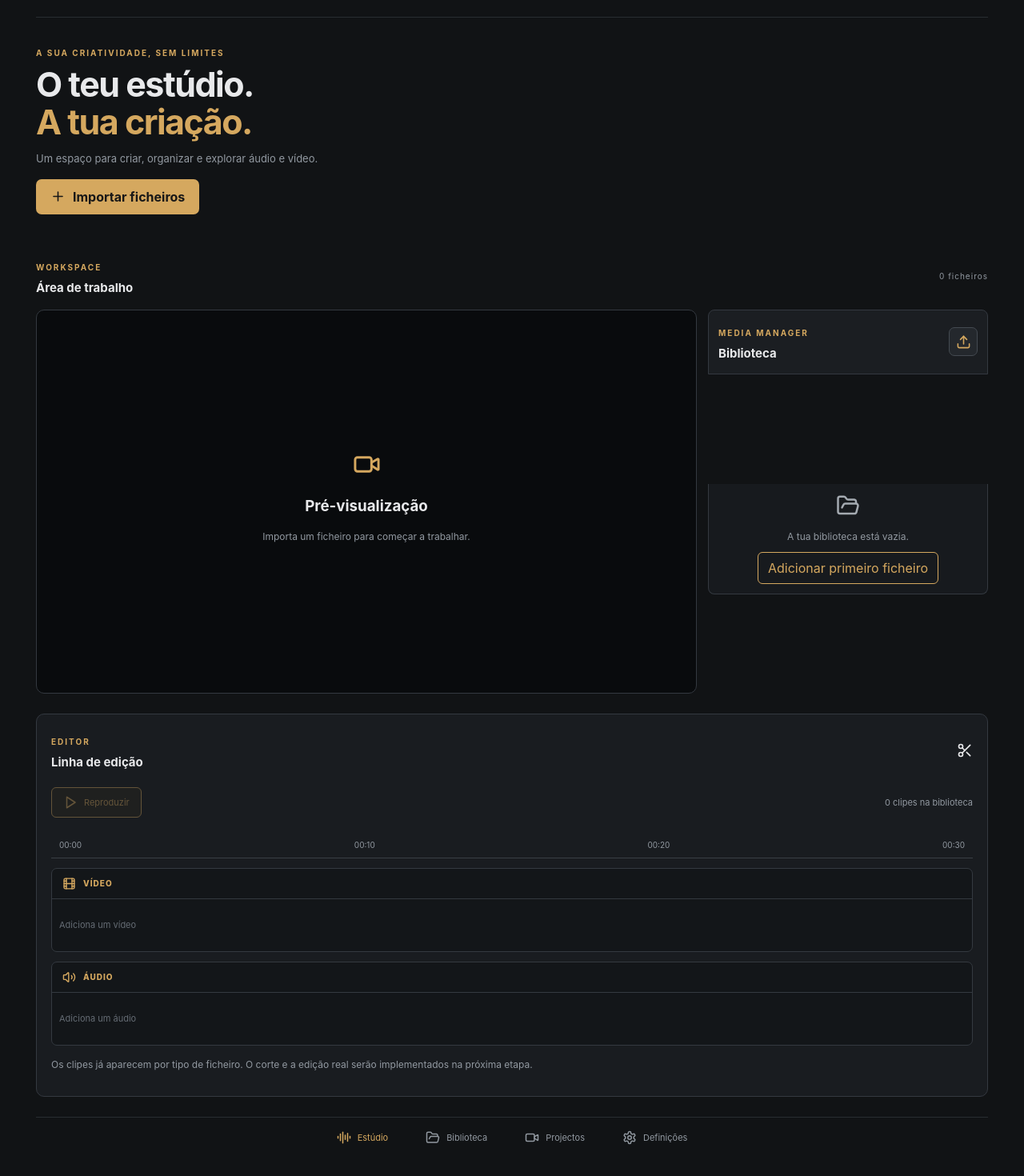
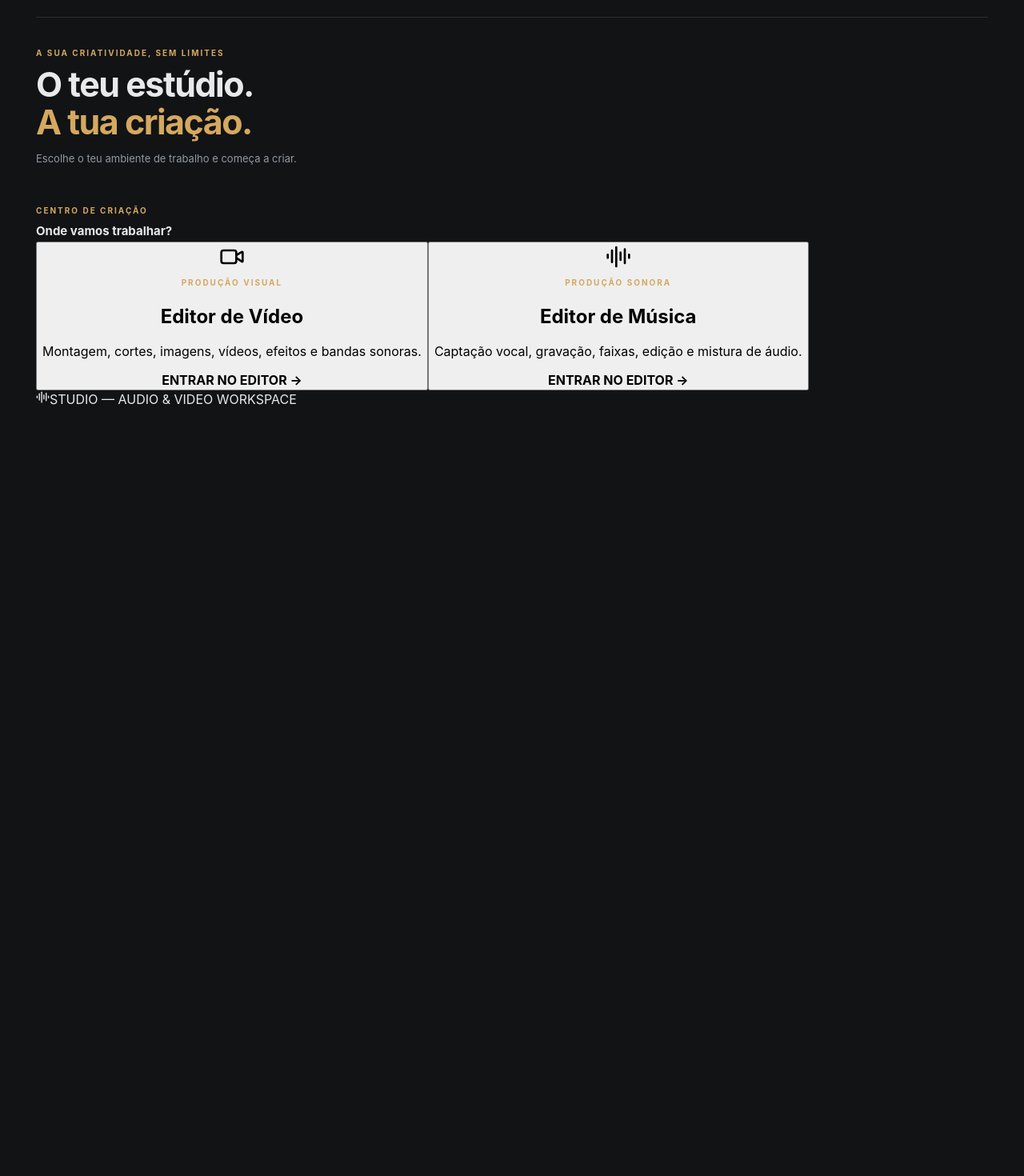
Before and after one commit to webbruno288/studio-audio-video, a React (Vite) app: page / in a window 1280 px wide. Shown: the part 68-1538 px from the top of the page at 80% size. After the commit the page ends 800 px from the top, so only its background shows below. Built offline with nearby package versions, Linux system fonts and the light colour scheme.

Commit message:
Atualizar o App.tsx

```diff
--- a/src/App.tsx
+++ b/src/App.tsx
@@ -1,9 +1,10 @@
 
 import { useRef, useState } from 'react'
 import {
-  Upload, Music2, Video, Image as ImageIcon,
-  FolderOpen, Scissors, Settings, Plus, AudioLines,
-  Play, Pause, Trash2, Film, Volume2
+  AudioLines, Video, Music2, Image as ImageIcon,
+  FolderOpen, Upload, Plus, Scissors, Settings,
+  Play, Pause, Trash2, Film, Volume2,
+  ArrowLeft, Mic, Headphones, SlidersHorizontal
 } from 'lucide-react'
 
 type Media = {
@@ -13,22 +14,36 @@ type Media = {
   url: string
 }
 
+type EditorMode = 'home' | 'video' | 'music'
+
 export default function App() {
   const [media, setMedia] = useState<Media[]>([])
   const [selected, setSelected] = useState<Media | null>(null)
-  const [tab, setTab] = useState('Estúdio')
+  const [mode, setMode] = useState<EditorMode>('home')
   const [playing, setPlaying] = useState(false)
+
   const fileRef = useRef<HTMLInputElement>(null)
   const audioRef = useRef<HTMLAudioElement>(null)
   const videoRef = useRef<HTMLVideoElement>(null)
+
+  const visibleMedia = media.filter(item =>
+    mode === 'music'
+      ? item.type.startsWith('audio/')
+      : mode === 'video'
+        ? true
+        : false
+  )
 
   function importFiles(files: FileList | null) {
     if (!files) return
 
     const added = Array.from(files)
-      .filter(file => file.type.startsWith('audio/') ||
+      .filter(file => {
+        if (mode === 'music') return file.type.startsWith('audio/')
+        return file.type.startsWith('audio/') ||
           file.type.startsWith('video/') ||
-        file.type.startsWith('image/'))
+          file.type.startsWith('image/')
+      })
       .map(file => ({
         id: Date.now() + Math.random(),
         name: file.name,
@@ -37,18 +52,29 @@ export default function App() {
       }))
 
     setMedia(old => [...old, ...added])
-    if (added.length) setSelected(added[0])
+
+    if (added.length) {
+      setSelected(added[0])
+    }
+
+    if (fileRef.current) {
+      fileRef.current.value = ''
+    }
   }
 
   function removeMedia(id: number) {
     const item = media.find(file => file.id === id)
-    if (item) URL.revokeObjectURL(item.url)
+
+    if (item) {
+      URL.revokeObjectURL(item.url)
+    }
 
     const remaining = media.filter(file => file.id !== id)
     setMedia(remaining)
 
     if (selected?.id === id) {
       setSelected(remaining[0] || null)
+      setPlaying(false)
     }
   }
 
@@ -70,34 +96,148 @@ export default function App() {
     }
   }
 
+  function openEditor(editor: 'video' | 'music') {
+    setMode(editor)
+    setSelected(null)
+    setPlaying(false)
+  }
+
+  function goHome() {
+    setMode('home')
+    setSelected(null)
+    setPlaying(false)
+  }
+
+  if (mode === 'home') {
     return (
       <main className="app">
         <header className="topbar">
-        <div className="brand"><AudioLines size={25} /><span>STUDIO</span></div>
+          <div className="brand">
+            <AudioLines size={27} />
+            <span>STUDIO</span>
+          </div>
           <span className="status">● PROJECTO LOCAL</span>
         </header>
 
         <section className="welcome">
           <p className="eyebrow">A SUA CRIATIVIDADE, SEM LIMITES</p>
-        <h1>O teu estúdio.<br /><span>A tua criação.</span></h1>
-        <p className="sub">Um espaço para criar, organizar e explorar áudio e vídeo.</p>
-        <button className="primary" onClick={() => fileRef.current?.click()}>
-          <Plus size={19} /> Importar ficheiros
+          <h1>O teu estúdio.<br />
+            <span>A tua criação.</span>
+          </h1>
+          <p className="sub">
+            Escolhe o teu ambiente de trabalho e começa a criar.
+          </p>
+        </section>
+
+        <section className="editor-choice">
+          <div className="section-heading">
+            <div>
+              <p className="eyebrow">CENTRO DE CRIAÇÃO</p>
+              <h2>Onde vamos trabalhar?</h2>
+            </div>
+          </div>
+
+          <button
+            className="editor-card video-card"
+            onClick={() => openEditor('video')}
+          >
+            <div className="editor-card-icon">
+              <Video size={32} />
+            </div>
+            <div className="editor-card-content">
+              <span className="eyebrow">PRODUÇÃO VISUAL</span>
+              <h2>Editor de Vídeo</h2>
+              <p>
+                Montagem, cortes, imagens, vídeos, efeitos e bandas sonoras.
+              </p>
+              <strong>ENTRAR NO EDITOR <span>→</span></strong>
+            </div>
           </button>
+
+          <button
+            className="editor-card music-card"
+            onClick={() => openEditor('music')}
+          >
+            <div className="editor-card-icon">
+              <AudioLines size={32} />
+            </div>
+            <div className="editor-card-content">
+              <span className="eyebrow">PRODUÇÃO SONORA</span>
+              <h2>Editor de Música</h2>
+              <p>
+                Captação vocal, gravação, faixas, edição e mistura de áudio.
+              </p>
+              <strong>ENTRAR NO EDITOR <span>→</span></strong>
+            </div>
+          </button>
+        </section>
+
+        <footer className="studio-footer">
+          <AudioLines size={17} />
+          <span>STUDIO — AUDIO & VIDEO WORKSPACE</span>
+        </footer>
+      </main>
+    )
+  }
+
+  const isMusic = mode === 'music'
+
+  return (
+    <main className="app">
+      <header className="topbar">
+        <button className="back-button" onClick={goHome}>
+          <ArrowLeft size={19} />
+          <span>STUDIO</span>
+        </button>
+
+        <div className="brand">
+          {isMusic ? <AudioLines size={23} /> : <Video size={23} />}
+          <span>{isMusic ? 'MUSIC' : 'VIDEO'}</span>
+        </div>
+
+        <span className="status">● LOCAL</span>
+      </header>
+
+      <section className="welcome">
+        <p className="eyebrow">
+          {isMusic ? 'AUDIO WORKSPACE' : 'VIDEO WORKSPACE'}
+        </p>
+        <h1>
+          {isMusic ? 'O teu espaço de som.' : 'O teu espaço visual.'}
+        </h1>
+        <p className="sub">
+          {isMusic
+            ? 'Prepara as tuas gravações e produções musicais.'
+            : 'Organiza os teus vídeos, imagens e bandas sonoras.'}
+        </p>
+
+        <button
+          className="primary"
+          onClick={() => fileRef.current?.click()}
+        >
+          <Plus size={19} />
+          Importar {isMusic ? 'áudio' : 'ficheiros'}
+        </button>
+
         <input
           ref={fileRef}
           hidden
           type="file"
           multiple
-          accept="audio/*,video/*,image/*"
+          accept={isMusic ? 'audio/*' : 'audio/*,video/*,image/*'}
           onChange={e => importFiles(e.target.files)}
         />
       </section>
 
       <section className="workspace">
         <div className="section-heading">
-          <div><p className="eyebrow">WORKSPACE</p><h2>Área de trabalho</h2></div>
-          <span className="count">{media.length} ficheiros</span>
+          <div>
+            <p className="eyebrow">MONITOR</p>
+            <h2>{isMusic ? 'Monitor de áudio' : 'Pré-visualização'}</h2>
+          </div>
+          <span className="count">
+            {visibleMedia.length} ficheiros
+          </span>
         </div>
 
         <div className="preview">
@@ -115,7 +255,9 @@ export default function App() {
               <img src={selected.url} alt={selected.name} />
             ) : (
               <div className="audio-preview">
-                <Music2 size={54} />
+                {isMusic
+                  ? <Headphones size={54} />
+                  : <Music2 size={54} />}
                 <h3>{selected.name}</h3>
                 <audio
                   ref={audioRef}
@@ -128,43 +270,74 @@ export default function App() {
             )
           ) : (
             <div className="empty-preview">
-              <div className="preview-icon"><Video size={35} /></div>
-              <h3>Pré-visualização</h3>
-              <p>Importa um ficheiro para começar a trabalhar.</p>
+              <div className="preview-icon">
+                {isMusic
+                  ? <AudioLines size={38} />
+                  : <Film size={38} />}
+              </div>
+              <h3>{isMusic ? 'Monitor de som' : 'Monitor de vídeo'}</h3>
+              <p>Selecciona um ficheiro na biblioteca para começar.</p>
             </div>
           )}
         </div>
 
         <div className="section-heading library-heading">
-          <div><p className="eyebrow">MEDIA MANAGER</p><h2>Biblioteca</h2></div>
-          <button className="icon-button" onClick={() => fileRef.current?.click()}>
+          <div>
+            <p className="eyebrow">
+              {isMusic ? 'AUDIO LIBRARY' : 'MEDIA LIBRARY'}
+            </p>
+            <h2>{isMusic ? 'Biblioteca de áudio' : 'Biblioteca de media'}</h2>
+          </div>
+
+          <button
+            className="icon-button"
+            onClick={() => fileRef.current?.click()}
+          >
             <Upload size={19} />
           </button>
         </div>
 
-        {media.length === 0 ? (
+        {visibleMedia.length === 0 ? (
           <div className="empty-library">
             <FolderOpen size={30} />
-            <p>A tua biblioteca está vazia.</p>
-            <button onClick={() => fileRef.current?.click()}>Adicionar primeiro ficheiro</button>
+            <p>
+              {isMusic
+                ? 'Ainda não existem ficheiros de áudio.'
+                : 'A tua biblioteca está vazia.'}
+            </p>
+            <button onClick={() => fileRef.current?.click()}>
+              Adicionar ficheiros
+            </button>
           </div>
         ) : (
           <div className="media-list">
-            {media.map(item => (
+            {visibleMedia.map(item => (
               <div
-                className={`media-item ${selected?.id === item.id ? 'active' : ''}`}
+                className={`media-item ${
+                  selected?.id === item.id ? 'active' : ''
+                }`}
                 key={item.id}
               >
-                <button className="media-select" onClick={() => {
+                <button
+                  className="media-select"
+                  onClick={() => {
                     setSelected(item)
                     setPlaying(false)
-                }}>
+                  }}
+                >
                   {item.type.startsWith('video/') ? <Video /> :
-                    item.type.startsWith('image/') ? <ImageIcon /> : <Music2 />}
+                    item.type.startsWith('image/') ? <ImageIcon /> :
+                      <Music2 />}
+
                   <span>{item.name}</span>
                   <small>{item.type.split('/')[0]}</small>
                 </button>
-                <button className="delete-button" onClick={() => removeMedia(item.id)} aria-label="Eliminar ficheiro">
+
+                <button
+                  className="delete-button"
+                  onClick={() => removeMedia(item.id)}
+                  aria-label="Eliminar ficheiro"
+                >
                   <Trash2 size={17} />
                 </button>
               </div>
@@ -175,29 +348,83 @@ export default function App() {
 
       <section className="timeline">
         <div className="section-heading">
-          <div><p className="eyebrow">EDITOR</p><h2>Linha de edição</h2></div>
-          <Scissors size={20} />
+          <div>
+            <p className="eyebrow">
+              {isMusic ? 'AUDIO SEQUENCER' : 'VIDEO EDITOR'}
+            </p>
+            <h2>{isMusic ? 'Área de áudio' : 'Linha de edição'}</h2>
+          </div>
+          {isMusic
+            ? <SlidersHorizontal size={20} />
+            : <Scissors size={20} />}
         </div>
 
         <div className="timeline-toolbar">
-          <button onClick={togglePlayback} disabled={!selected || selected.type.startsWith('image/')}>
+          <button
+            onClick={togglePlayback}
+            disabled={!selected || selected.type.startsWith('image/')}
+          >
             {playing ? <Pause size={18} /> : <Play size={18} />}
             {playing ? 'Pausar' : 'Reproduzir'}
           </button>
-          <span>{media.length} clipes na biblioteca</span>
+
+          <span>{visibleMedia.length} ficheiros disponíveis</span>
         </div>
 
         <div className="timeline-ruler">
-          <span>00:00</span><span>00:10</span><span>00:20</span><span>00:30</span>
+          <span>00:00</span>
+          <span>00:10</span>
+          <span>00:20</span>
+          <span>00:30</span>
         </div>
 
+        {isMusic ? (
           <div className="track">
-          <div className="track-label"><Film size={17} /> VÍDEO</div>
+            <div className="track-label">
+              <Volume2 size={17} /> FAIXAS DE ÁUDIO
+            </div>
             <div className="track-content">
-            {media.filter(item => item.type.startsWith('video/')).map(item => (
+              {visibleMedia.map(item => (
                 <button
                   key={item.id}
-                className={`clip video-clip ${selected?.id === item.id ? 'clip-active' : ''}`}
+                  className={`clip audio-clip ${
+                    selected?.id === item.id ? 'clip-active' : ''
+                  }`}
+                  onClick={() => {
+                    setSelected(item)
+                    setPlaying(false)
+                  }}
+                >
+                  <Music2 size={15} />
+                  <span>{item.name}</span>
+                </button>
+              ))}
+
+              {visibleMedia.length === 0 && (
+                <span className="track-empty">
+                  Importa áudio para começar
+                </span>
+              )}
+            </div>
+          </div>
+        ) : (
+          <>
+            <div className="track">
+              <div className="track-label">
+                <Film size={17} /> VÍDEO E IMAGEM
+              </div>
+              <div className="track-content">
+                {visibleMedia
+                  .filter(item =>
+                    item.type.startsWith('video/') ||
+                    item.type.startsWith('image/')
+                  )
+                  .map(item => (
+                    <button
+                      key={item.id}
+                      className={`clip video-clip ${
+                        selected?.id === item.id ? 'clip-active' : ''
+                      }`}
                       onClick={() => {
                         setSelected(item)
                         setPlaying(false)
@@ -207,17 +434,30 @@ export default function App() {
                       <span>{item.name}</span>
                     </button>
                   ))}
-            {!media.some(item => item.type.startsWith('video/')) && <span className="track-empty">Adiciona um vídeo</span>}
+                {!visibleMedia.some(item =>
+                  item.type.startsWith('video/') ||
+                  item.type.startsWith('image/')
+                ) && (
+                  <span className="track-empty">
+                    Adiciona um vídeo ou imagem
+                  </span>
+                )}
               </div>
             </div>
 
             <div className="track">
-          <div className="track-label"><Volume2 size={17} /> ÁUDIO</div>
+              <div className="track-label">
+                <Volume2 size={17} /> BANDA SONORA
+              </div>
               <div className="track-content">
-            {media.filter(item => item.type.startsWith('audio/')).map(item => (
+                {visibleMedia
+                  .filter(item => item.type.startsWith('audio/'))
+                  .map(item => (
                     <button
                       key={item.id}
-                className={`clip audio-clip ${selected?.id === item.id ? 'clip-active' : ''}`}
+                      className={`clip audio-clip ${
+                        selected?.id === item.id ? 'clip-active' : ''
+                      }`}
                       onClick={() => {
                         setSelected(item)
                         setPlaying(false)
@@ -227,36 +467,53 @@ export default function App() {
                       <span>{item.name}</span>
                     </button>
                   ))}
-            {!media.some(item => item.type.startsWith('audio/')) && <span className="track-empty">Adiciona um áudio</span>}
+                {!visibleMedia.some(item =>
+                  item.type.startsWith('audio/')
+                ) && (
+                  <span className="track-empty">
+                    Adiciona uma banda sonora
+                  </span>
+                )}
               </div>
             </div>
+          </>
+        )}
 
         <p className="timeline-note">
-          Os clipes já aparecem por tipo de ficheiro. O corte e a edição real serão implementados na próxima etapa.
+          {isMusic
+            ? 'Ambiente de produção musical. A gravação vocal e a mistura serão implementadas nas próximas etapas.'
+            : 'Ambiente de montagem audiovisual. A edição sincronizada, os cortes e os efeitos serão implementados nas próximas etapas.'}
         </p>
       </section>
 
+      {isMusic && (
+        <section className="timeline">
+          <div className="section-heading">
+            <div>
+              <p className="eyebrow">RECORDING STUDIO</p>
+              <h2>Captação vocal</h2>
+            </div>
+            <Mic size={22} />
+          </div>
+          <p className="timeline-note">
+            O módulo de gravação com microfone será activado numa próxima etapa.
+          </p>
+        </section>
+      )}
+
       <nav className="bottom-nav">
-        {['Estúdio', 'Biblioteca', 'Projectos', 'Definições'].map((item, i) => (
-          <button
-            key={item}
-            className={tab === item ? 'nav-active' : ''}
-            onClick={() => {
-              setTab(item)
-              if (item === 'Biblioteca') {
-                document.querySelector('.library-heading')?.scrollIntoView({ behavior: 'smooth' })
-              }
-              if (item === 'Estúdio') {
-                window.scrollTo({ top: 0, behavior: 'smooth' })
-              }
-            }}
-          >
-            {i === 0 ? <AudioLines /> :
-              i === 1 ? <FolderOpen /> :
-                i === 2 ? <Video /> : <Settings />}
-            <span>{item}</span>
+        <button className="nav-active" onClick={goHome}>
+          <AudioLines />
+          <span>Início</span>
         </button>
-        ))}
+        <button onClick={() => fileRef.current?.click()}>
+          <FolderOpen />
+          <span>Biblioteca</span>
+        </button>
+        <button onClick={goHome}>
+          <Settings />
+          <span>Ambientes</span>
+        </button>
       </nav>
     </main>
   )
```
Lines whose indentation alone changed are shown as unchanged.
